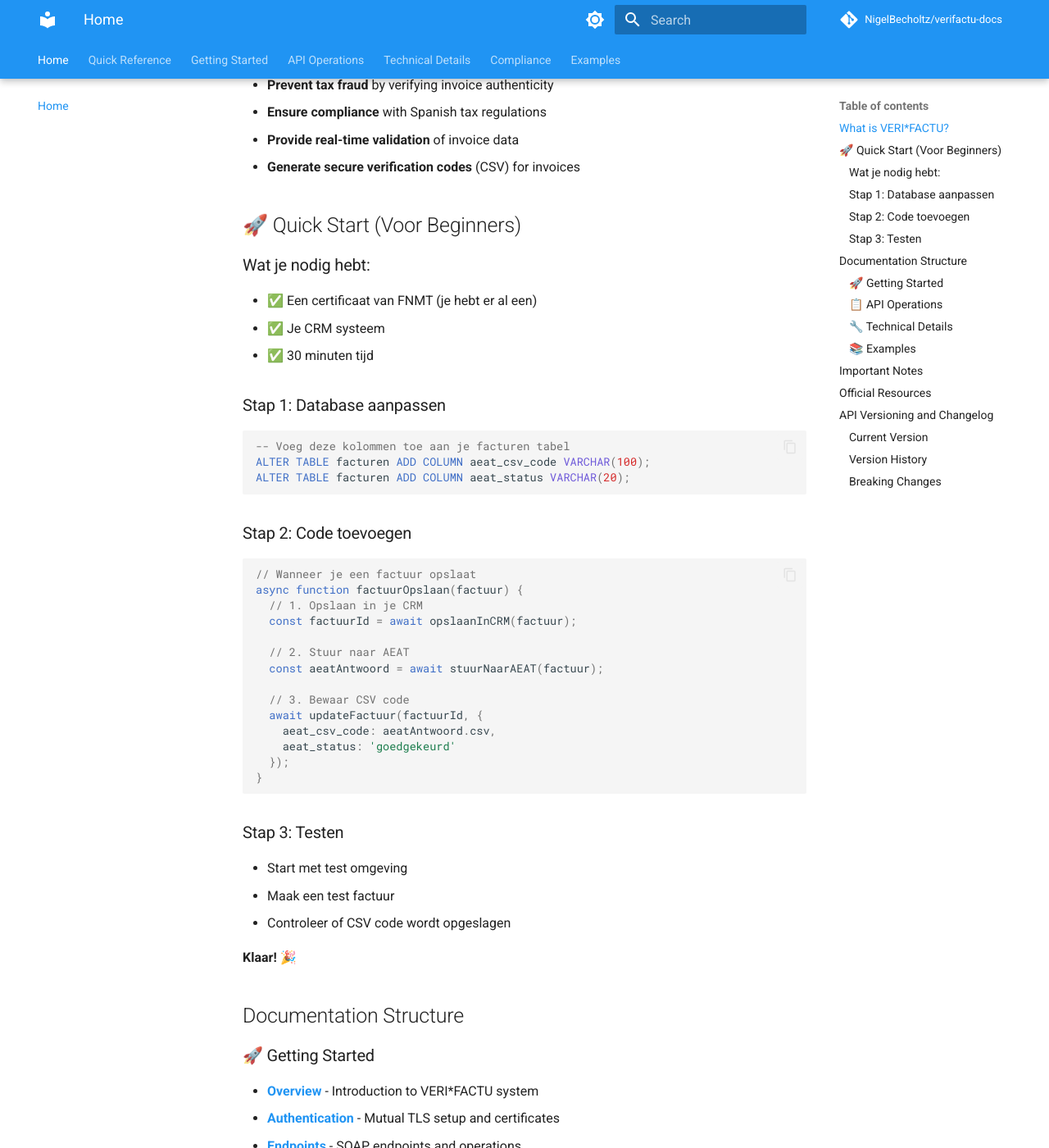
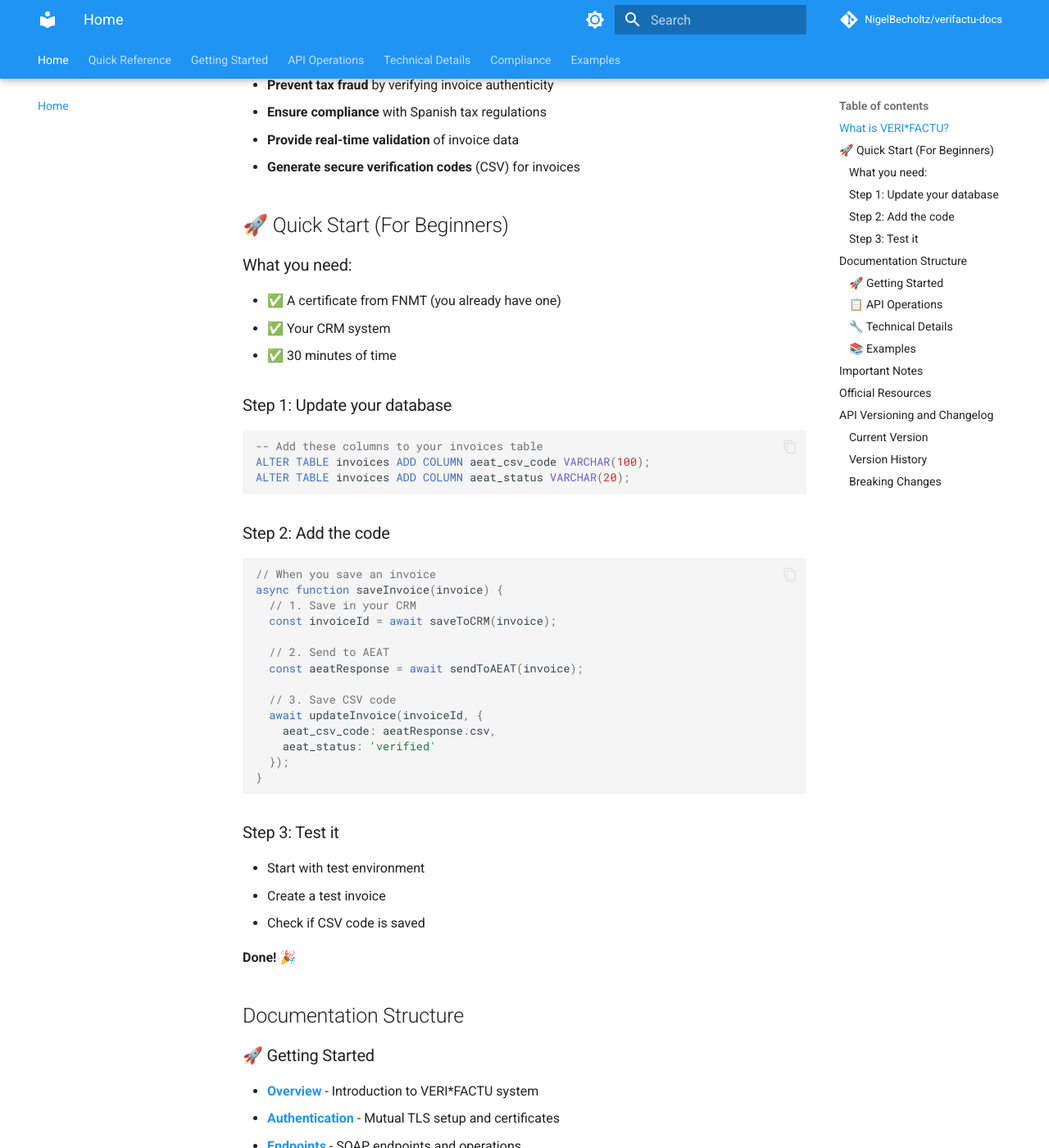
Before and after one commit to NigelBecholtz/verifactu-docs, an MkDocs documentation site: the page built from docs/index.md, in a window 1280 px wide and 1400 px high, scrolled down 372 px. Shown: the whole window at 82% size. Built offline with MkDocs 1.6.1 and Material for MkDocs 9.7.7, drawn with Linux system fonts in a browser that asks for light colours; comment, search, counter and statistics services are not loaded.

Commit message:
Convert documentation to English while keeping beginner-friendly approach
- Changed all Dutch text to English
- Maintained simple, beginner-friendly explanations
- Kept emoji and visual elements for better readability
- Updated code examples to use English variable names
- Preserved step-by-step approach and simple explanations
- Made documentation accessible to international developers

````diff
--- a/docs/authentication.md
+++ b/docs/authentication.md
@@ -110,76 +110,76 @@ The AEAT VERI*FACTU webservice uses **mutual TLS authentication** (also known as
 - **Usage**: Convenient for some applications
 - **Security**: Less secure than separate files
 
-## 🚀 Eenvoudige CRM Integratie
+## 🚀 Simple CRM Integration
 
-### Wat je nodig hebt
-**Je hebt al:**
-- ✅ Een certificaat (van FNMT)
-- ✅ Je CRM systeem
-- ✅ Een beetje programmeerkennis
+### What you need
+**You already have:**
+- ✅ A certificate (from FNMT)
+- ✅ Your CRM system
+- ✅ Basic programming knowledge
 
-### Stap 1: Certificaat opslaan
-**Zet je certificaat op een veilige plek in je CRM:**
+### Step 1: Store your certificate
+**Put your certificate in a secure place in your CRM:**
 
 ```javascript
-// Dit is waar je certificaat staat
-const certificaat = {
-  bestand: '/pad/naar/jouw/certificaat.p12',
-  wachtwoord: 'jouw_wachtwoord',
-  omgeving: 'test' // of 'production'
+// This is where your certificate is stored
+const certificate = {
+  file: '/path/to/your/certificate.p12',
+  password: 'your_password',
+  environment: 'test' // or 'production'
 };
 ```
 
-### Stap 2: Database aanpassen
-**Voeg deze kolommen toe aan je facturen tabel:**
+### Step 2: Update your database
+**Add these columns to your invoices table:**
 
 ```sql
--- Voeg deze kolommen toe aan je facturen tabel
-ALTER TABLE facturen ADD COLUMN aeat_csv_code VARCHAR(100);
-ALTER TABLE facturen ADD COLUMN aeat_status VARCHAR(20);
-ALTER TABLE facturen ADD COLUMN aeat_fout TEXT;
+-- Add these columns to your invoices table
+ALTER TABLE invoices ADD COLUMN aeat_csv_code VARCHAR(100);
+ALTER TABLE invoices ADD COLUMN aeat_status VARCHAR(20);
+ALTER TABLE invoices ADD COLUMN aeat_error TEXT;
 ```
 
-### Stap 3: Factuur naar AEAT sturen
-**Dit is wat er gebeurt als je een factuur maakt:**
+### Step 3: Send invoice to AEAT
+**This is what happens when you create an invoice:**
 
 ```javascript
-// Wanneer je een factuur opslaat in je CRM
-async function factuurOpslaan(factuur) {
+// When you save an invoice in your CRM
+async function saveInvoice(invoice) {
   try {
-    // 1. Factuur opslaan in je CRM
-    const factuurId = await opslaanInCRM(factuur);
+    // 1. Save invoice in your CRM
+    const invoiceId = await saveToCRM(invoice);
 
-    // 2. Stuur naar AEAT
-    const aeatAntwoord = await stuurNaarAEAT(factuur);
+    // 2. Send to AEAT
+    const aeatResponse = await sendToAEAT(invoice);
 
-    // 3. Bewaar het CSV code in je CRM
-    await updateFactuur(factuurId, {
-      aeat_csv_code: aeatAntwoord.csv,
-      aeat_status: 'goedgekeurd'
+    // 3. Save the CSV code in your CRM
+    await updateInvoice(invoiceId, {
+      aeat_csv_code: aeatResponse.csv,
+      aeat_status: 'verified'
     });
 
-    console.log('✅ Factuur succesvol naar AEAT gestuurd!');
+    console.log('✅ Invoice successfully sent to AEAT!');
 
-  } catch (fout) {
-    console.log('❌ Er ging iets mis:', fout.message);
-    // Bewaar de fout in je CRM
-    await updateFactuur(factuurId, {
-      aeat_status: 'fout',
-      aeat_fout: fout.message
+  } catch (error) {
+    console.log('❌ Something went wrong:', error.message);
+    // Save the error in your CRM
+    await updateInvoice(invoiceId, {
+      aeat_status: 'error',
+      aeat_error: error.message
     });
   }
 }
 ```
 
-### Wat gebeurt er precies?
-1. **Je maakt een factuur** in je CRM
-2. **Je CRM stuurt de factuur** naar AEAT
-3. **AEAT controleert** de factuur
-4. **AEAT stuurt een CSV code** terug
-5. **Je CRM bewaart** de CSV code bij de factuur
+### What happens exactly?
+1. **You create an invoice** in your CRM
+2. **Your CRM sends the invoice** to AEAT
+3. **AEAT validates** the invoice
+4. **AEAT sends back a CSV code**
+5. **Your CRM saves** the CSV code with the invoice
 
-**Dat is het!** 🎉
+**That's it!** 🎉
 
 ## Technical Implementation in Node.js
 
--- a/docs/index.md
+++ b/docs/index.md
@@ -11,44 +11,44 @@ VERI*FACTU (Verificación de Facturas) is the Spanish tax authority's (AEAT) sys
 - **Provide real-time validation** of invoice data
 - **Generate secure verification codes** (CSV) for invoices
 
-## 🚀 Quick Start (Voor Beginners)
+## 🚀 Quick Start (For Beginners)
 
-### Wat je nodig hebt:
-- ✅ Een certificaat van FNMT (je hebt er al een)
-- ✅ Je CRM systeem
-- ✅ 30 minuten tijd
+### What you need:
+- ✅ A certificate from FNMT (you already have one)
+- ✅ Your CRM system
+- ✅ 30 minutes of time
 
-### Stap 1: Database aanpassen
+### Step 1: Update your database
 ```sql
--- Voeg deze kolommen toe aan je facturen tabel
-ALTER TABLE facturen ADD COLUMN aeat_csv_code VARCHAR(100);
-ALTER TABLE facturen ADD COLUMN aeat_status VARCHAR(20);
+-- Add these columns to your invoices table
+ALTER TABLE invoices ADD COLUMN aeat_csv_code VARCHAR(100);
+ALTER TABLE invoices ADD COLUMN aeat_status VARCHAR(20);
 ```
 
-### Stap 2: Code toevoegen
+### Step 2: Add the code
 ```javascript
-// Wanneer je een factuur opslaat
-async function factuurOpslaan(factuur) {
-  // 1. Opslaan in je CRM
-  const factuurId = await opslaanInCRM(factuur);
+// When you save an invoice
+async function saveInvoice(invoice) {
+  // 1. Save in your CRM
+  const invoiceId = await saveToCRM(invoice);
 
-  // 2. Stuur naar AEAT
-  const aeatAntwoord = await stuurNaarAEAT(factuur);
+  // 2. Send to AEAT
+  const aeatResponse = await sendToAEAT(invoice);
 
-  // 3. Bewaar CSV code
-  await updateFactuur(factuurId, {
-    aeat_csv_code: aeatAntwoord.csv,
-    aeat_status: 'goedgekeurd'
+  // 3. Save CSV code
+  await updateInvoice(invoiceId, {
+    aeat_csv_code: aeatResponse.csv,
+    aeat_status: 'verified'
   });
 }
 ```
 
-### Stap 3: Testen
-- Start met test omgeving
-- Maak een test factuur
-- Controleer of CSV code wordt opgeslagen
+### Step 3: Test it
+- Start with test environment
+- Create a test invoice
+- Check if CSV code is saved
 
-**Klaar!** 🎉
+**Done!** 🎉
 
 ## Documentation Structure
 
--- a/docs/node-implementation.md
+++ b/docs/node-implementation.md
@@ -4,92 +4,92 @@
 
 This document provides detailed technical guidance for implementing the AEAT VERI*FACTU webservice in Node.js applications for CRM integration. It covers SOAP client configuration, TLS setup, error handling, and CRM-specific implementation patterns.
 
-## 🎯 Hoe het werkt in je CRM
+## 🎯 How it works in your CRM
 
-### Simpel overzicht
+### Simple overview
 ```
-Je CRM ──► AEAT ──► CSV Code
-  │         │         │
-  │         │         └─► Terug naar je CRM
-  │         └─► Controleert factuur
-  └─► Stuurt factuur
+Your CRM ──► AEAT ──► CSV Code
+    │         │         │
+    │         │         └─► Back to your CRM
+    │         └─► Validates invoice
+    └─► Sends invoice
 ```
 
-### Database aanpassingen
-**Voeg deze kolommen toe aan je facturen tabel:**
+### Database changes
+**Add these columns to your invoices table:**
 
 ```sql
--- Voeg deze kolommen toe aan je facturen tabel
-ALTER TABLE facturen ADD COLUMN aeat_csv_code VARCHAR(100);
-ALTER TABLE facturen ADD COLUMN aeat_status VARCHAR(20);
-ALTER TABLE facturen ADD COLUMN aeat_fout TEXT;
+-- Add these columns to your invoices table
+ALTER TABLE invoices ADD COLUMN aeat_csv_code VARCHAR(100);
+ALTER TABLE invoices ADD COLUMN aeat_status VARCHAR(20);
+ALTER TABLE invoices ADD COLUMN aeat_error TEXT;
 ```
 
-**Wat betekenen deze kolommen:**
-- `aeat_csv_code` = Het speciale code dat AEAT teruggeeft
-- `aeat_status` = Of de factuur goedgekeurd is of niet
-- `aeat_fout` = Als er iets mis gaat, staat hier de fout
+**What these columns mean:**
+- `aeat_csv_code` = The special code that AEAT returns
+- `aeat_status` = Whether the invoice is approved or not
+- `aeat_error` = If something goes wrong, the error is stored here
 
-## 💻 Eenvoudige Code Voorbeelden
+## 💻 Simple Code Examples
 
-### Basis functie om factuur te sturen
+### Basic function to send invoice
 ```javascript
-// Dit is de hoofd functie die je aanroept
-async function stuurFactuurNaarAEAT(factuur) {
+// This is the main function you call
+async function sendInvoiceToAEAT(invoice) {
   try {
-    console.log('📤 Stuur factuur naar AEAT...');
+    console.log('📤 Sending invoice to AEAT...');
 
-    // Stuur naar AEAT
-    const antwoord = await stuurNaarAEAT(factuur);
+    // Send to AEAT
+    const response = await sendToAEAT(invoice);
 
-    // Bewaar het resultaat
-    await bewaarAEATResultaat(factuur.id, antwoord);
+    // Save the result
+    await saveAEATResult(invoice.id, response);
 
-    console.log('✅ Klaar! CSV code:', antwoord.csv);
+    console.log('✅ Done! CSV code:', response.csv);
 
-  } catch (fout) {
-    console.log('❌ Fout:', fout.message);
-    await bewaarFout(factuur.id, fout.message);
+  } catch (error) {
+    console.log('❌ Error:', error.message);
+    await saveError(invoice.id, error.message);
   }
 }
 ```
 
-### Factuur data voorbereiden
+### Prepare invoice data
 ```javascript
-// Dit is hoe je factuur data klaar maakt voor AEAT
-function maakFactuurData(factuur) {
+// This is how you prepare invoice data for AEAT
+function prepareInvoiceData(invoice) {
   return {
-    // Factuur nummer
-    nummer: factuur.invoice_number,
+    // Invoice number
+    number: invoice.invoice_number,
 
-    // Datum
-    datum: factuur.date,
+    // Date
+    date: invoice.date,
 
-    // Van wie (jouw bedrijf)
-    van: factuur.issuer_nif,
+    // From (your company)
+    from: invoice.issuer_nif,
 
-    // Naar wie (klant)
-    naar: factuur.customer_nif,
+    // To (customer)
+    to: invoice.customer_nif,
 
-    // Bedrag
-    bedrag: factuur.total_amount
+    // Amount
+    amount: invoice.total_amount
   };
 }
 ```
 
-### Resultaat opslaan in database
+### Save result to database
 ```javascript
-// Dit bewaart het resultaat in je database
-async function bewaarAEATResultaat(factuurId, antwoord) {
+// This saves the result to your database
+async function saveAEATResult(invoiceId, response) {
   const sql = `
-    UPDATE facturen
+    UPDATE invoices
     SET aeat_csv_code = ?,
-        aeat_status = 'goedgekeurd',
+        aeat_status = 'verified',
         aeat_timestamp = NOW()
     WHERE id = ?
   `;
 
-  await database.query(sql, [antwoord.csv, factuurId]);
+  await database.query(sql, [response.csv, invoiceId]);
 }
 ```
 
````
